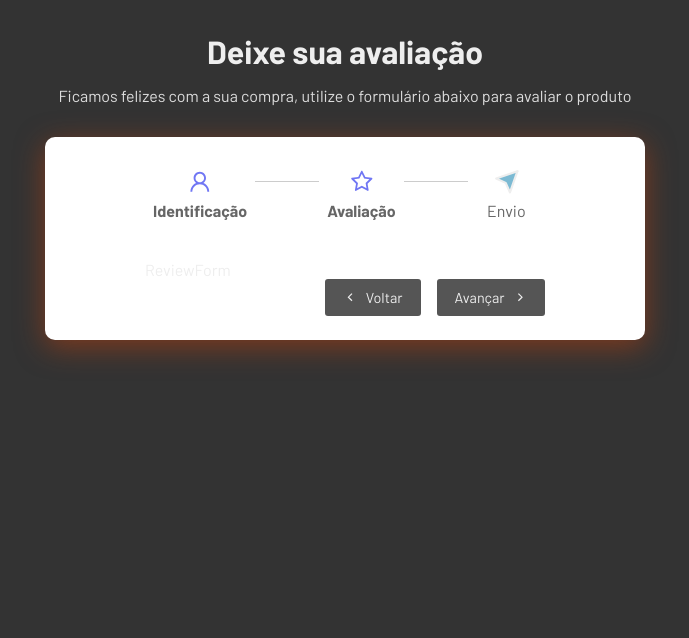
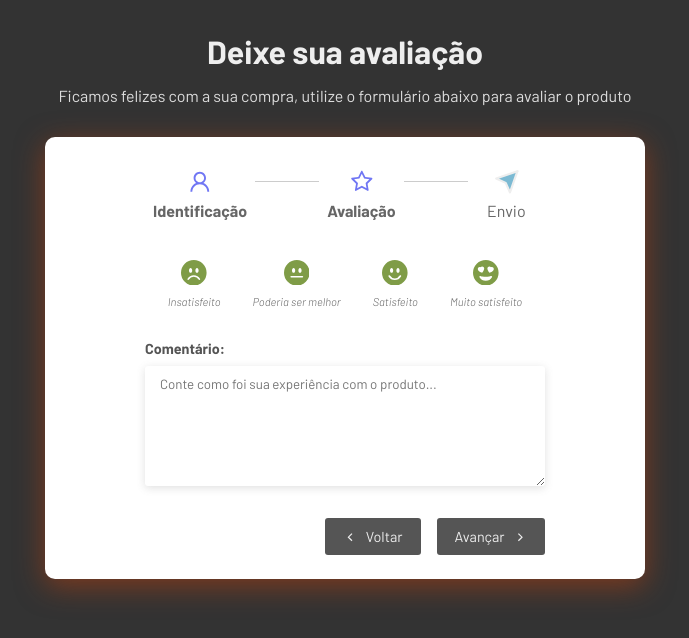
Before and after one commit to Demetrius727/ts_multistep_form, a React (Vite) app: page / in a window 1280 px wide. Both pictures are taken after typing "Sample", "name@example.com" into the empty fields and a click on the button "Avançar". Shown: the top 638 px of the page, without its empty margins (295-984 px from the left). Built offline with nearby package versions, Linux system fonts and the light colour scheme.

Commit message:
criando component de avaliacao

```diff
--- a/src/App.tsx
+++ b/src/App.tsx
@@ -36,7 +36,7 @@
 
   const formComponents = [
     <UserForm data={data} updateFieldHandle={updateFieldHandle}/>,
-    <ReviewForm />,
+    <ReviewForm data={data} updateFieldHandle={updateFieldHandle}/>,
     <Thanks />
   ];
 
--- a/src/components/ReviewForm.tsx
+++ b/src/components/ReviewForm.tsx
@@ -1,10 +1,85 @@
+import {
+  BsFillEmojiHeartEyesFill,
+  BsEmojiSmileFill,
+  BsEmojiNeutralFill,
+  BsEmojiFrownFill,
+} from "react-icons/bs";
 
+type ReviewProps = {
+  data: {
+      review: string,
+      comment: string,
+  };
+  updateFieldHandle: (key: string, value: string) => void;
+};
 
 import './ReviewForm.css';
 
-const ReviewForm = () => {
+const ReviewForm = ({data, updateFieldHandle}: ReviewProps) => {
   return (
-    <div>ReviewForm</div>
+    <div className="review-form">
+      <div className="form-control score-container">
+        <label className="radio-container">
+          <input
+            type="radio"
+            value="unsatisfied"
+            name="review"
+            required
+            checked={data.review === "unsatisfied"}
+            onChange={(e) => updateFieldHandle("review", e.target.value)}
+          />
+          <BsEmojiFrownFill />
+          <p>Insatisfeito</p>
+        </label>
+        <label className="radio-container">
+          <input
+            type="radio"
+            value="neutral"
+            name="review"
+            required
+            checked={data.review === "neutral"}
+            onChange={(e) => updateFieldHandle("review", e.target.value)}
+          />
+          <BsEmojiNeutralFill />
+          <p>Poderia ser melhor</p>
+        </label>
+        <label className="radio-container">
+          <input
+            type="radio"
+            value="satisfied"
+            name="review"
+            required
+            checked={data.review === "satisfied"}
+            onChange={(e) => updateFieldHandle("review", e.target.value)}
+          />
+          <BsEmojiSmileFill />
+          <p>Satisfeito</p>
+        </label>
+        <label className="radio-container">
+          <input
+            type="radio"
+            value="very_satisfied"
+            name="review"
+            required
+            checked={data.review === "very_satisfied"}
+            onChange={(e) => updateFieldHandle("review", e.target.value)}
+          />
+          <BsFillEmojiHeartEyesFill />
+          <p>Muito satisfeito</p>
+        </label>
+      </div>
+      <div className="form-control">
+        <label htmlFor="comment">Comentário:</label>
+        <textarea
+          name="comment"
+          id="comment"
+          placeholder="  Conte como foi sua experiência com o produto..."
+          required
+          value={data.comment || ""}
+          onChange={(e) => updateFieldHandle("comment", e.target.value)}
+        ></textarea>
+      </div>
+    </div>
   )
 }
 
```
